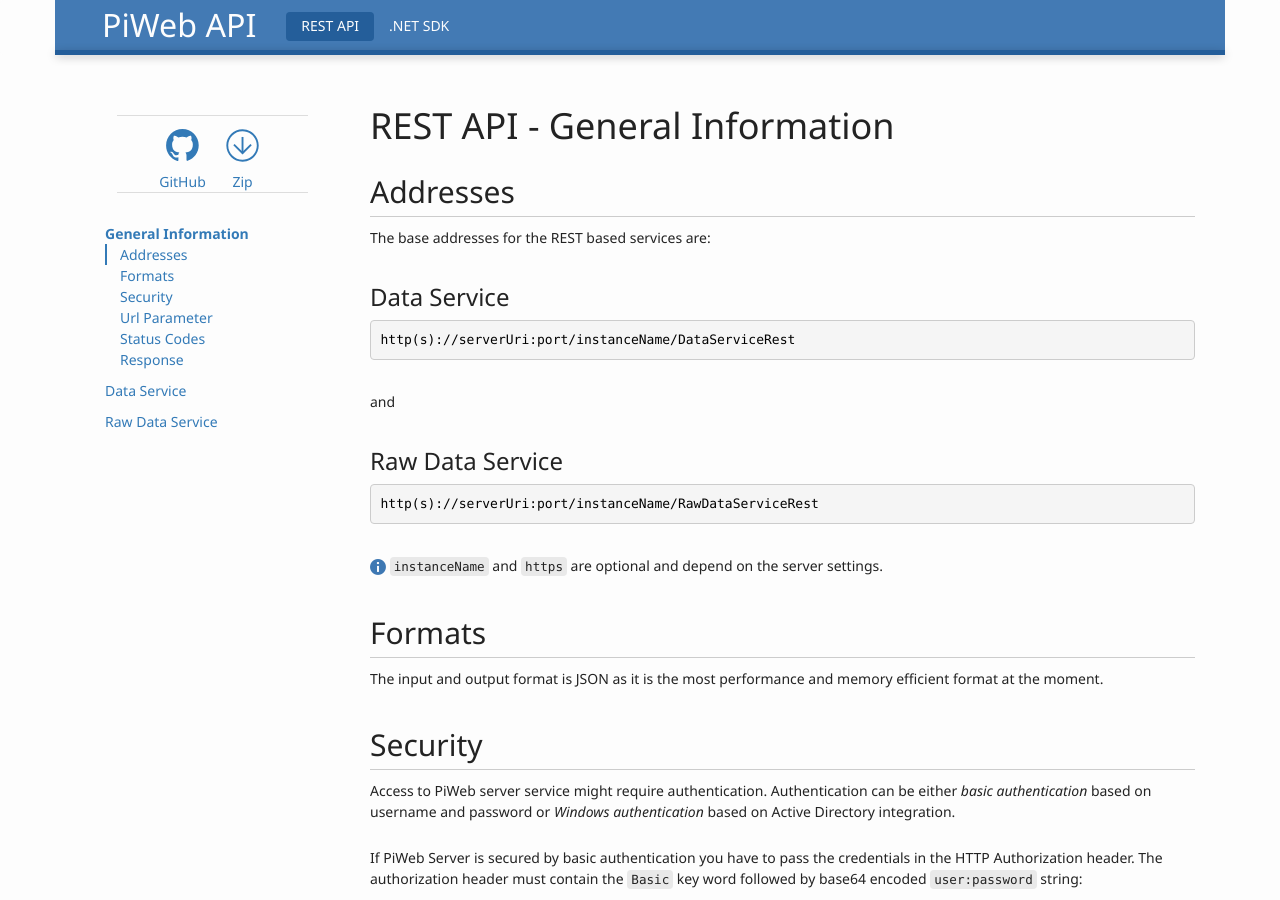
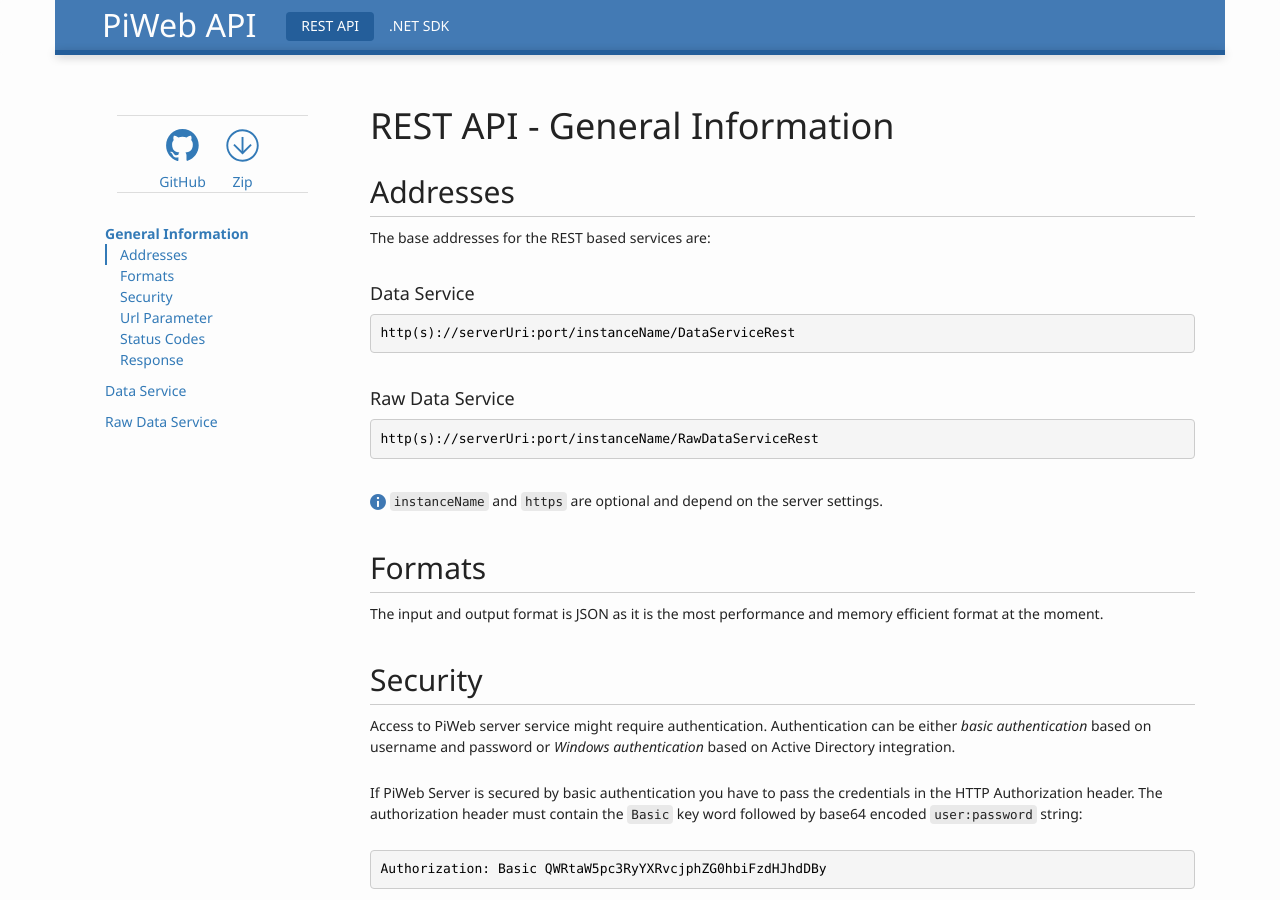
Before and after one commit to ZEISS-PiWeb/PiWeb-Api, a Jekyll site: the page built from _pages/011-restapi-general.md, in a window 1280 px wide and 900 px high. Built offline with Jekyll 4.4.1, drawn with Linux system fonts in a browser that asks for light colours.

Commit message:
Update 011-restapi-general.md

```diff
--- a/_pages/011-restapi-general.md
+++ b/_pages/011-restapi-general.md
@@ -19,15 +19,13 @@
 
 The base addresses for the REST based services are:
 
-### Data Service
+#### Data Service
 
 {% highlight http %}
 http(s)://serverUri:port/instanceName/DataServiceRest
 {% endhighlight %}
 
-<br/>and
-
-### Raw Data Service
+#### Raw Data Service
 
 {% highlight http %}
 http(s)://serverUri:port/instanceName/RawDataServiceRest
```
